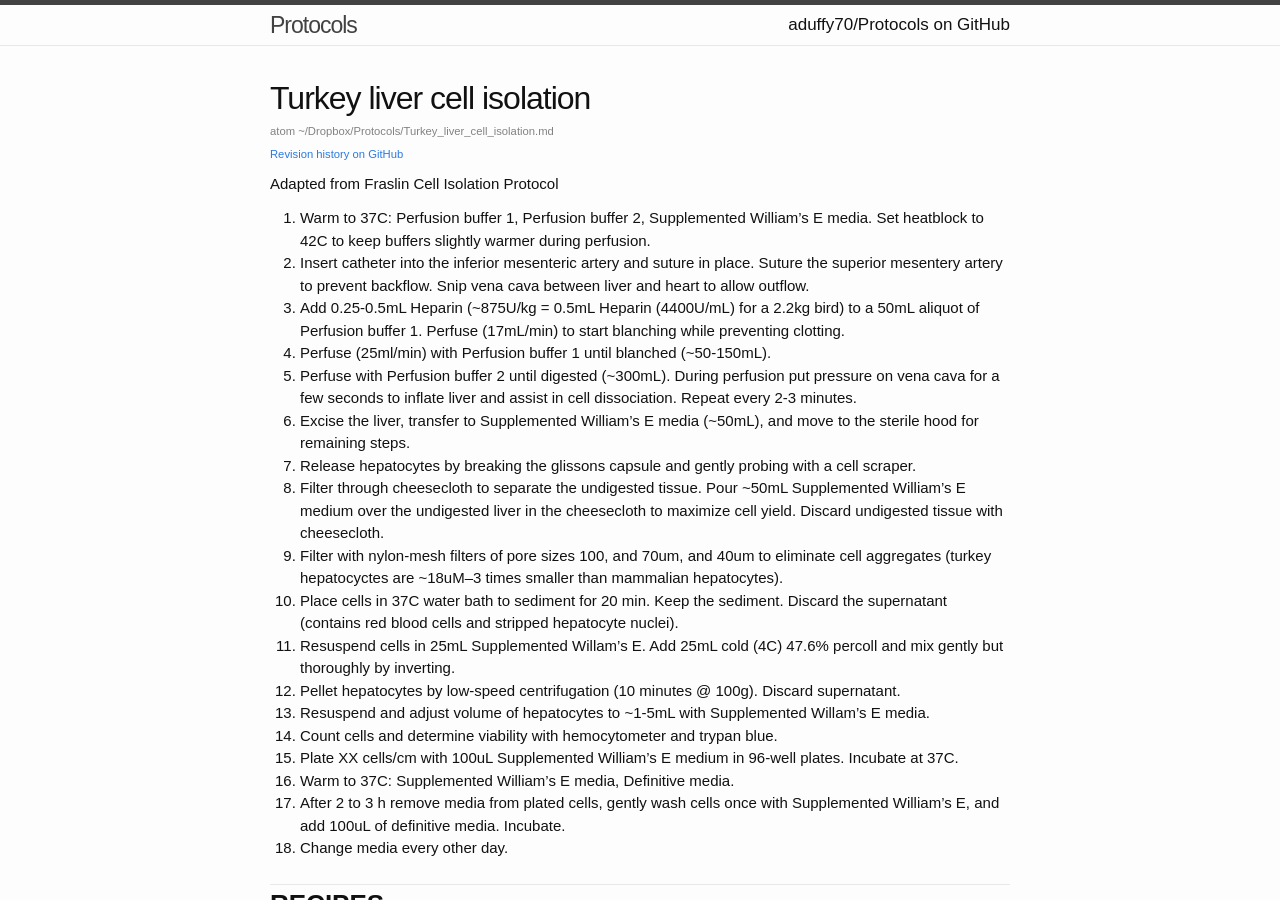
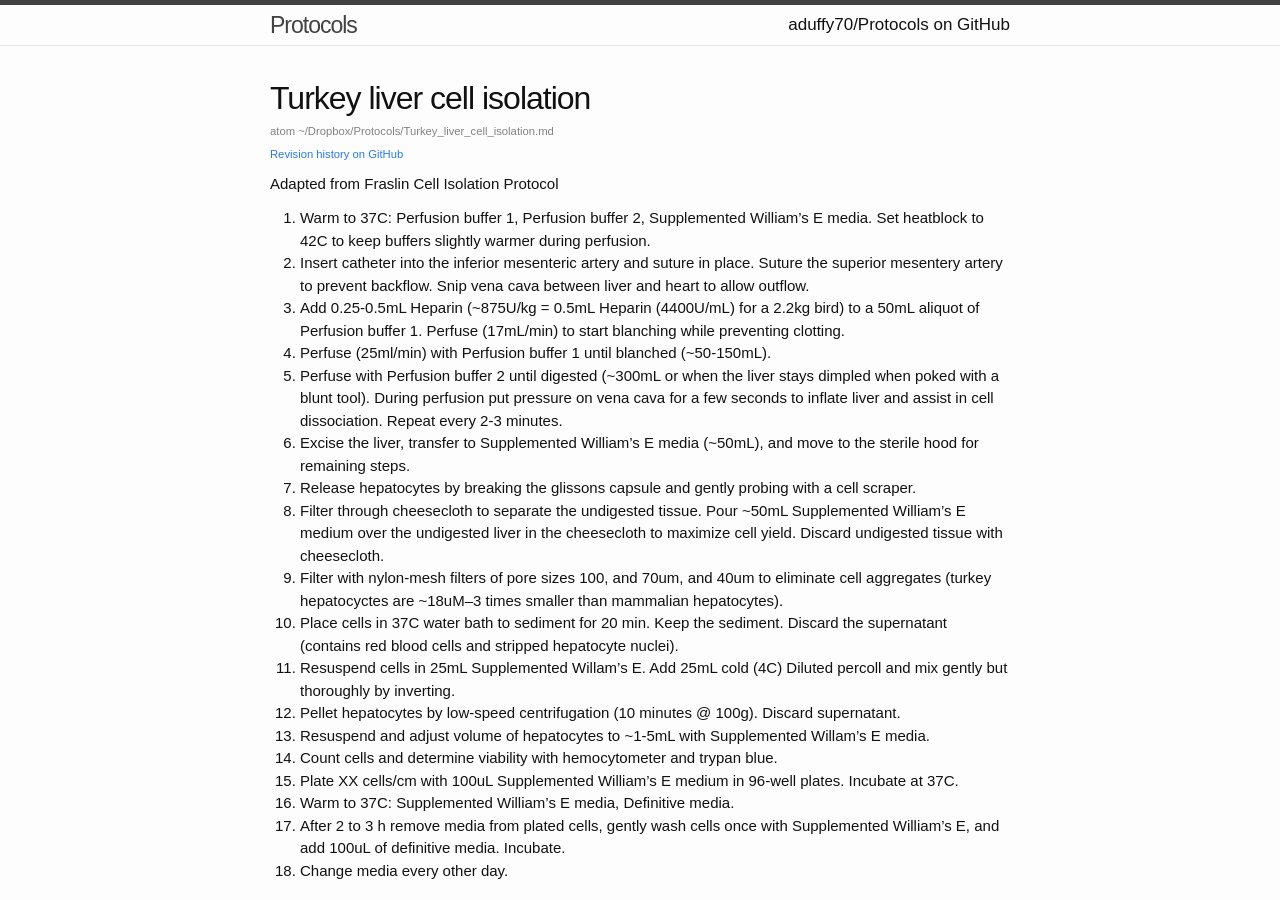
Before and after one commit to aduffy70/Protocols, a Jekyll site: the page built from Turkey_liver_cell_isolation.md, in a window 1280 px wide and 900 px high. Built offline with Jekyll 4.4.1, drawn with Linux system fonts in a browser that asks for light colours; some web fonts are replaced; some of the changed text lies outside the part shown.

Commit message:
Stop calling the Percoll 47.6%... it is 42.8. Let's just call it "Diluted".

```diff
--- a/Turkey_liver_cell_isolation.md
+++ b/Turkey_liver_cell_isolation.md
@@ -10,13 +10,13 @@ Adapted from Fraslin Cell Isolation Protocol
 1. Insert catheter into the inferior mesenteric artery and suture in place. Suture the superior mesentery artery to prevent backflow. Snip vena cava between liver and heart to allow outflow.
 1. Add 0.25-0.5mL Heparin (~875U/kg = 0.5mL Heparin (4400U/mL) for a 2.2kg bird) to a 50mL aliquot of Perfusion buffer 1. Perfuse (17mL/min) to start blanching while preventing clotting.
 1. Perfuse (25ml/min) with Perfusion buffer 1 until blanched (~50-150mL).
-1. Perfuse with Perfusion buffer 2 until digested (~300mL). During perfusion put pressure on vena cava for a few seconds to inflate liver and assist in cell dissociation. Repeat every 2-3 minutes.
+1. Perfuse with Perfusion buffer 2 until digested (~300mL or when the liver stays dimpled when poked with a blunt tool). During perfusion put pressure on vena cava for a few seconds to inflate liver and assist in cell dissociation. Repeat every 2-3 minutes.
 1. Excise the liver, transfer to Supplemented William’s E media (~50mL), and move to the sterile hood for remaining steps.
 1. Release hepatocytes by breaking the glissons capsule and gently probing with a cell scraper.
 1. Filter through cheesecloth to separate the undigested tissue. Pour ~50mL Supplemented William’s E medium over the undigested liver in the cheesecloth to maximize cell yield. Discard undigested tissue with cheesecloth.
 1. Filter with nylon-mesh filters of pore sizes 100, and 70um, and 40um to eliminate cell aggregates (turkey hepatocyctes are ~18uM--3 times smaller than mammalian hepatocytes).
 1. Place cells in 37C water bath to sediment for 20 min. Keep the sediment. Discard the supernatant (contains red blood cells and stripped hepatocyte nuclei).
-1. Resuspend cells in 25mL Supplemented Willam's E. Add 25mL cold (4C) 47.6% percoll and mix gently but thoroughly by inverting.
+1. Resuspend cells in 25mL Supplemented Willam's E. Add 25mL cold (4C) Diluted percoll and mix gently but thoroughly by inverting.
 1. Pellet hepatocytes by low-speed centrifugation (10 minutes @ 100g). Discard supernatant.
 1. Resuspend and adjust volume of hepatocytes to ~1-5mL with Supplemented Willam's E media.
 1. Count cells and determine viability with hemocytometer and trypan blue.
@@ -75,11 +75,11 @@ Adapted from Fraslin Cell Isolation Protocol
   * 6mL transferrin (stock = 500ug/mL)
   * 600uL dexamethasone (stock = 20ug/mL)
 
-## 47.6% Percoll
+## Diluted Percoll
 To make Stock Isotonic Percoll (SIP):
   * 9 parts stock Percoll : 1 part 1.5M NaCl
 
-To make 47.6% Percoll (I know... this actually makes 47.6% SIP, not 47.6% Percoll, but it works. It is actually 42.8% Percoll):
+To make Diluted Percoll (We used to call this 47.6% Percoll, but it is actually 47.6% SIP or 42.8% Percoll. To reduce confusion we are now just calling/labelling it "Diluted Percoll"):
   * 100mL SIP
   * 110mL HBSS + HEPES
   * Adjust pH to 7.4 with HCl
```
